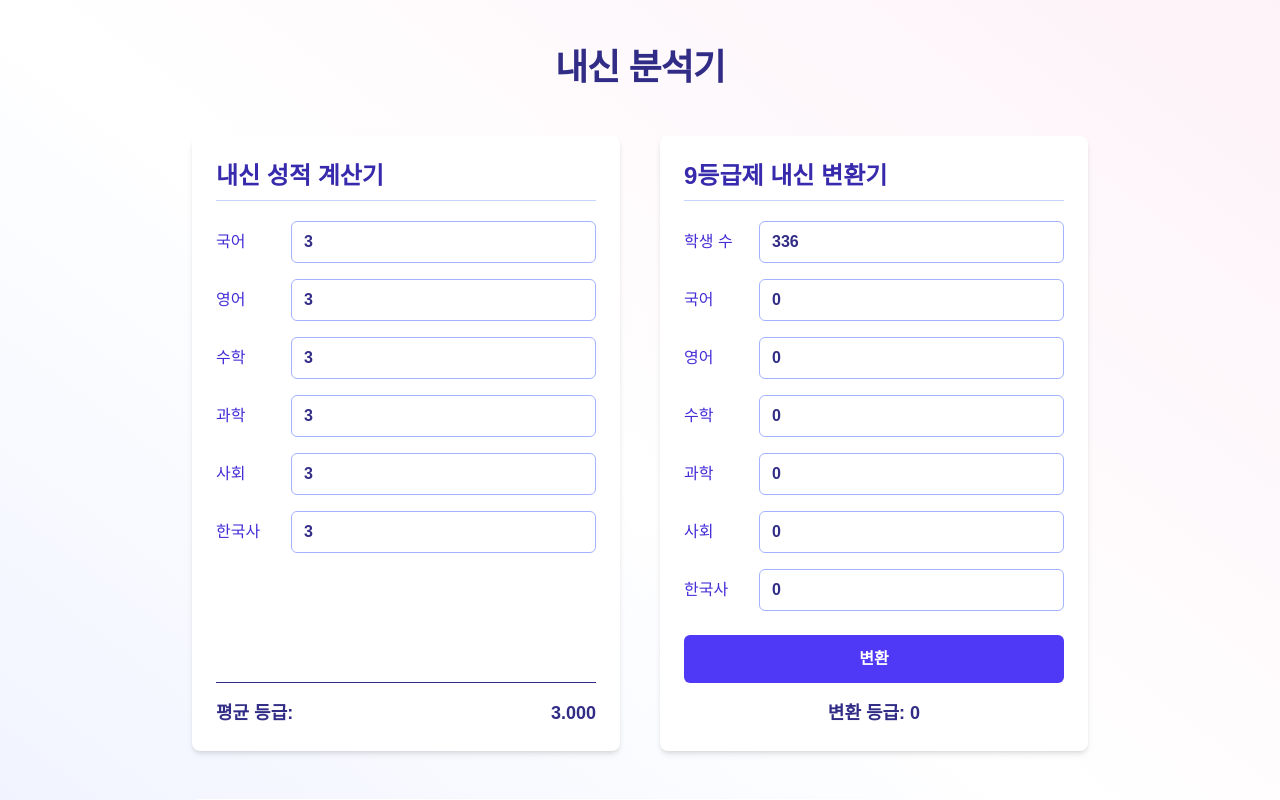
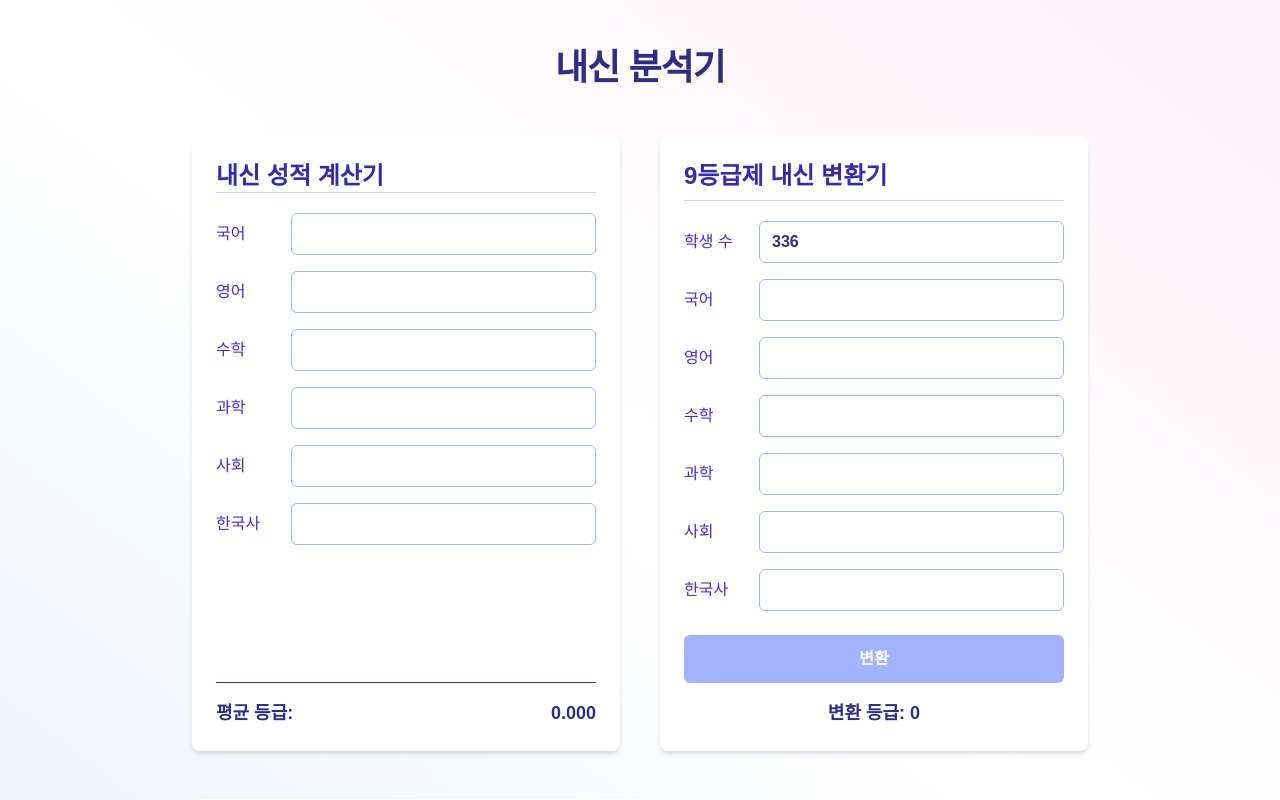
Before and after one commit to Ren-deRing/gpa_cal, a Next.js app: page / in a window 1280 px wide. Shown: the top 800 px of the page. Built offline with nearby package versions, Linux system fonts and the light colour scheme.

Commit message:
사용성 개선

```diff
--- a/src/app/page.tsx
+++ b/src/app/page.tsx
@@ -14,21 +14,21 @@ export default function Home() {
   const [studentsCount, setStudentsCount] = useState<number | string>(336);
 
   const [scores, setScores] = useState<Record<string, Subject>>({
-    korean: { label: "국어", score: 3 },
-    english: { label: "영어", score: 3 },
-    math: { label: "수학", score: 3 },
-    science: { label: "과학", score: 3 },
-    social: { label: "사회", score: 3 },
-    history: { label: "한국사", score: 3 },
+    korean: { label: "국어", score: "" },
+    english: { label: "영어", score: "" },
+    math: { label: "수학", score: "" },
+    science: { label: "과학", score: "" },
+    social: { label: "사회", score: "" },
+    history: { label: "한국사", score: "" },
   });
 
   const [rank, setRank] = useState<Record<string, Subject>>({
-    korean: { label: "국어", score: 0 },
-    english: { label: "영어", score: 0 },
-    math: { label: "수학", score: 0 },
-    science: { label: "과학", score: 0 },
-    social: { label: "사회", score: 0 },
-    history: { label: "한국사", score: 0 },
+    korean: { label: "국어", score: "" },
+    english: { label: "영어", score: "" },
+    math: { label: "수학", score: "" },
+    science: { label: "과학", score: "" },
+    social: { label: "사회", score: "" },
+    history: { label: "한국사", score: "" },
   });
 
   const [convertedScores, setConvertedScores] = useState<number>(0);
@@ -188,7 +188,7 @@ export default function Home() {
       <section className="max-w-4xl mx-auto grid grid-cols-1 md:grid-cols-2 gap-10">
         {/* 내신 성적 계산기 */}
         <div className="bg-white shadow-md rounded-lg p-6 flex flex-col">
-          <h2 className="text-2xl font-semibold mb-5 text-indigo-800 border-b border-indigo-200 pb-2">
+          <h2 className="text-2xl font-semibold mb-5 text-indigo-800 border-b border-indigo-200">
             내신 성적 계산기
           </h2>
 
@@ -235,7 +235,7 @@ export default function Home() {
                         ...scores,
                         [subject]: {
                           ...currentScore,
-                          score: 0,
+                          score: "",
                         },
                       });
                     }
@@ -249,12 +249,16 @@ export default function Home() {
           <div className="mt-6 border-t pt-4 flex justify-between items-center text-indigo-900 font-semibold text-lg">
             <span>평균 등급: </span>
             <span>
-              {(
-                Object.values(scores).reduce(
+              {(() => {
+                const total = Object.values(scores).reduce(
                   (sum, subject) => sum + Number(subject.score),
                   0
-                ) / Object.values(scores).length
-              ).toFixed(3)}
+                );
+                const count = Object.values(scores).filter(
+                  (s) => s.score !== ""
+                ).length;
+                return count > 0 ? (total / count).toFixed(3) : "0.000";
+              })()}
             </span>
           </div>
         </div>
@@ -288,7 +292,7 @@ export default function Home() {
                 }}
                 onBlur={() => {
                   if (studentsCount === "") {
-                    setStudentsCount(0);
+                    setStudentsCount("");
                   }
                 }}
                 className="w-full rounded-md border border-indigo-300 px-3 py-2 text-indigo-900 font-semibold focus:outline-none focus:ring-2 focus:ring-indigo-400 transition"
@@ -335,7 +339,7 @@ export default function Home() {
                         ...rank,
                         [subject]: {
                           ...currentRank,
-                          score: 0,
+                          score: "",
                         },
                       });
                     }
@@ -348,6 +352,8 @@ export default function Home() {
 
           <div className="mt-6 flex flex-col gap-4">
             <button
+              disabled={studentsCount == "" ||
+              Object.values(rank).every((r) => r.score == "")}
               onClick={calculateGrade}
               className="bg-indigo-600 hover:bg-indigo-700 disabled:bg-indigo-300 text-white font-bold py-3 rounded-md transition"
             >
@@ -357,6 +363,20 @@ export default function Home() {
             <div className="text-center text-indigo-900 font-semibold text-lg">
               변환 등급: {convertedScores}
             </div>
+
+            {Object.keys(grade).length > 0 && (
+              <div className="mt-4 space-y-2">
+                {Object.entries(grade).map(([subject, { label, score }]) => (
+                  <div
+                    key={subject}
+                    className="flex justify-between items-center bg-indigo-50 p-2 rounded-md"
+                  >
+                    <span className="font-medium text-indigo-800">{label}</span>
+                    <span className="font-bold text-indigo-900">{score} 등급</span>
+                  </div>
+                ))}
+              </div>
+            )}
           </div>
         </div>
       </section>
```
